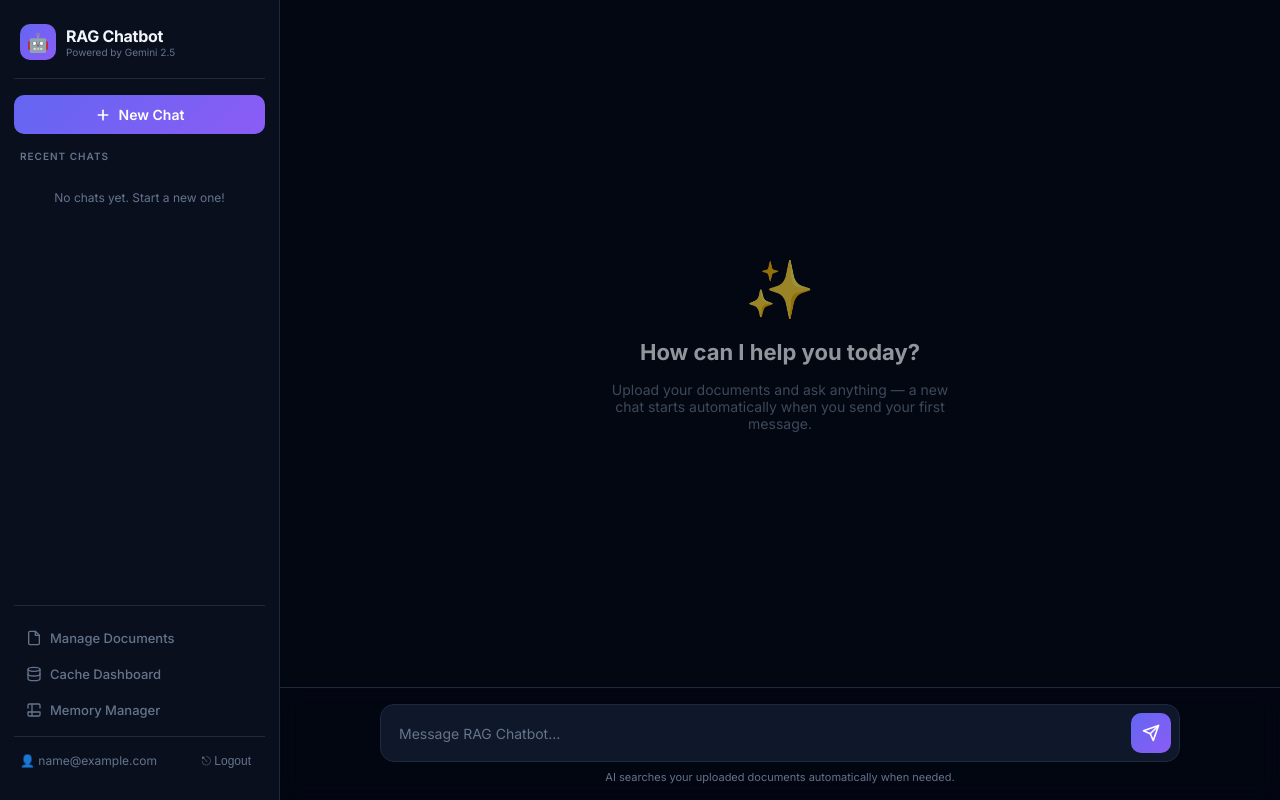
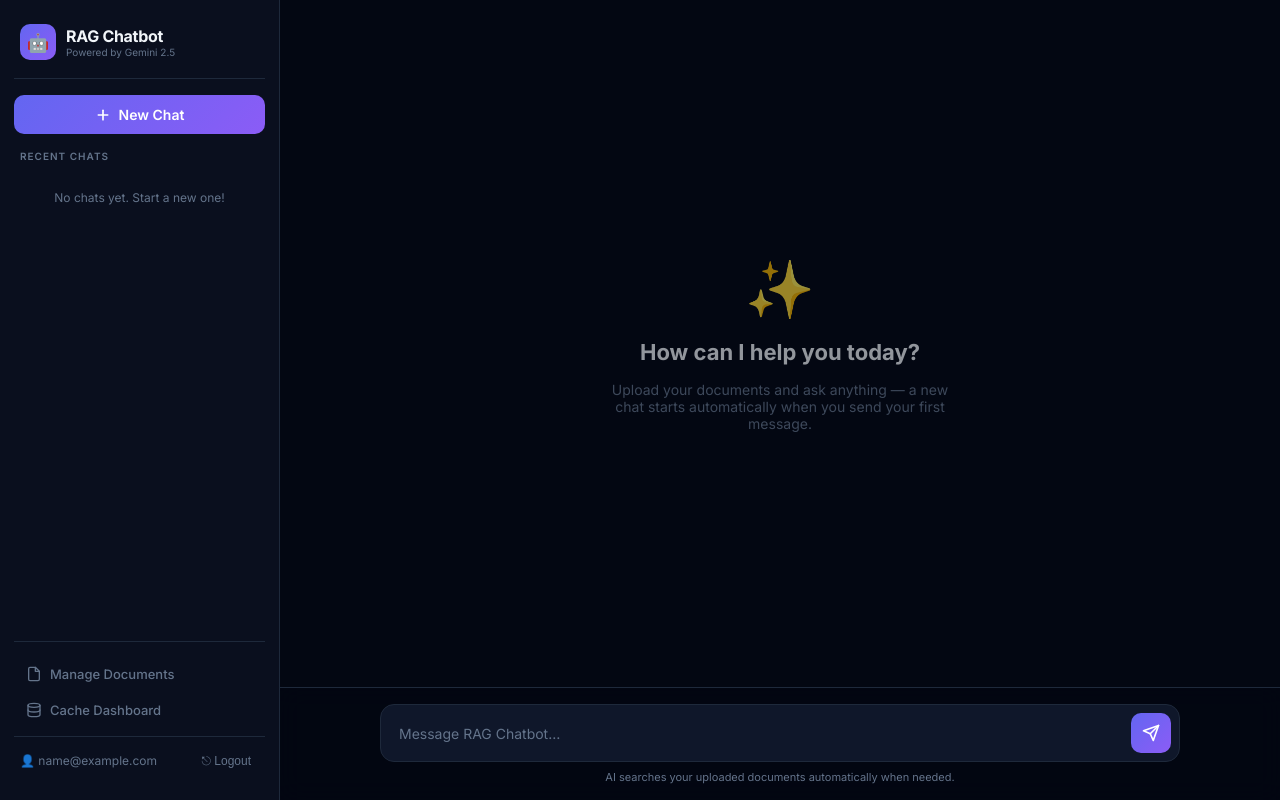
Before and after one commit to JoynerRaj/ai-rag-chatbot-01, a Django app: page / in a window 1280 px wide. Run offline with Django 5.2, Linux system fonts and the light colour scheme; the visitor is signed in with stand-in values (Sample User, id 1); data that the repository does not hold is empty.

Commit message:
Fixed Memory manager

```diff
--- a/django_chat/templates/chat.html
+++ b/django_chat/templates/chat.html
@@ -305,10 +305,7 @@
       <svg xmlns="http://www.w3.org/2000/svg" width="16" height="16" viewBox="0 0 24 24" fill="none" stroke="currentColor" stroke-width="2" stroke-linecap="round" stroke-linejoin="round"><ellipse cx="12" cy="5" rx="9" ry="3"></ellipse><path d="M21 12c0 1.66-4 3-9 3s-9-1.34-9-3"></path><path d="M3 5v14c0 1.66 4 3 9 3s9-1.34 9-3V5"></path></svg>
       Cache Dashboard
     </a>
-    <a href="/memories/" class="manage-link">
-      <svg xmlns="http://www.w3.org/2000/svg" width="16" height="16" viewBox="0 0 24 24" fill="none" stroke="currentColor" stroke-width="2" stroke-linecap="round" stroke-linejoin="round"><path d="M9 3H5a2 2 0 0 0-2 2v4m6-6h10a2 2 0 0 1 2 2v4M9 3v18m0 0h10a2 2 0 0 0 2-2v-4M9 21H5a2 2 0 0 1-2-2v-4m0 0h18"/></svg>
-      Memory Manager
-    </a>
+
     <div style="border-top:1px solid var(--border);margin:8px 0;padding-top:12px;display:flex;align-items:center;justify-content:space-between;padding:12px 6px 0">
       <span style="font-size:12px;color:var(--text-muted);overflow:hidden;text-overflow:ellipsis;white-space:nowrap;max-width:160px">👤 {{ request.user.email }}</span>
       <form method="POST" action="/accounts/logout/" style="margin:0">
```
